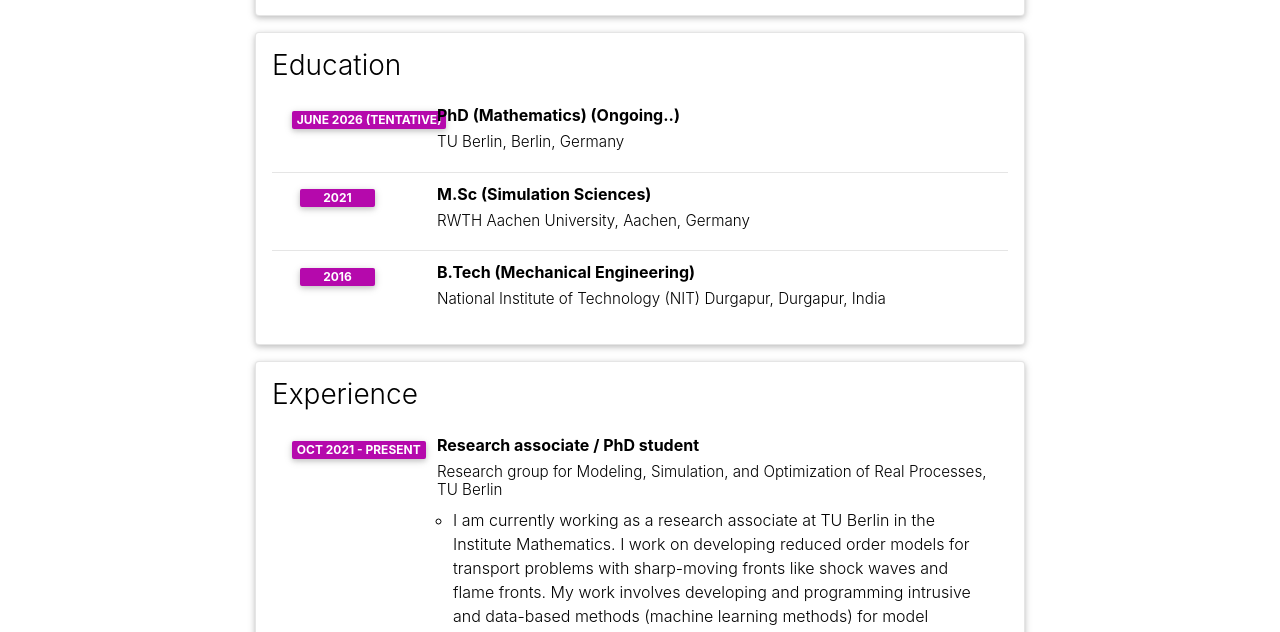
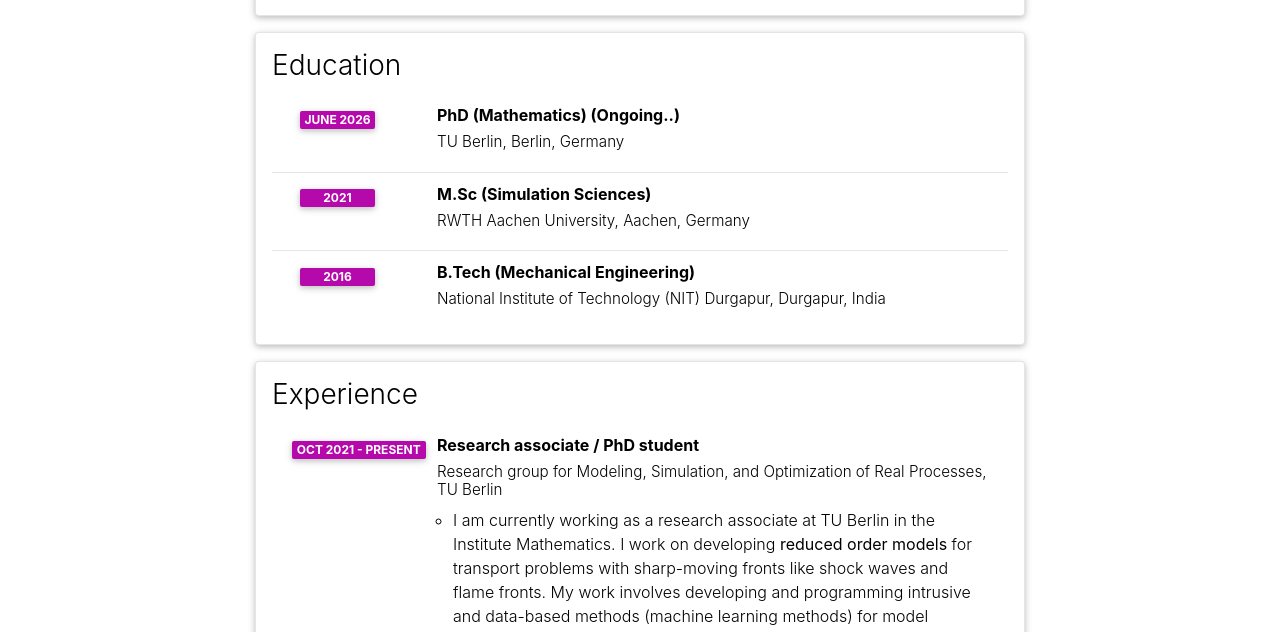
Before and after one commit to shubhadityaburela/shubhadityaburela.github.io, a Jekyll site: the page built from _pages/cv.md, in a window 1280 px wide and 1400 px high. Shown: the part 361-993 px from the top of the window. Built offline with Jekyll 4.4.1, drawn with Linux system fonts in a browser that asks for light colours; comment, search, counter and statistics services are not loaded; a style sheet for code colours, icons or effects is not loaded; some of the changed text lies outside the part shown.

Commit message:
changes 45 in 'about' page

```diff
--- a/_data/cv.yml
+++ b/_data/cv.yml
@@ -13,7 +13,7 @@
   contents:
     - title: PhD (Mathematics) (Ongoing..)
       institution: TU Berlin, Berlin, Germany
-      year: June 2026 (Tentative)
+      year: June 2026
 
     - title: M.Sc (Simulation Sciences)
       institution: RWTH Aachen University, Aachen, Germany
@@ -37,7 +37,7 @@
       institution: Research group for Modeling, Simulation, and Optimization of Real Processes, TU Berlin
       year: Oct 2021 - present
       description:
-        - I am currently working as a research associate at TU Berlin in the Institute Mathematics. I work on developing reduced order models for transport problems with sharp-moving fronts like shock waves and flame fronts. My work involves developing and programming intrusive and data-based methods (machine learning methods) for model reduction. Additionally, I also work on the optimal control of reactive flows and methods for developing model order reduction methods for such fluid flows.
+        - I am currently working as a research associate at TU Berlin in the Institute Mathematics. I work on developing <b>reduced order models</b> for transport problems with sharp-moving fronts like shock waves and flame fronts. My work involves developing and programming intrusive and data-based methods (machine learning methods) for model reduction. Additionally, I also work on the optimal control of reactive flows and methods for developing model order reduction methods for such fluid flows.
 #        - Description 2.
 #        - title: Description 3.
 #          contents:
```
